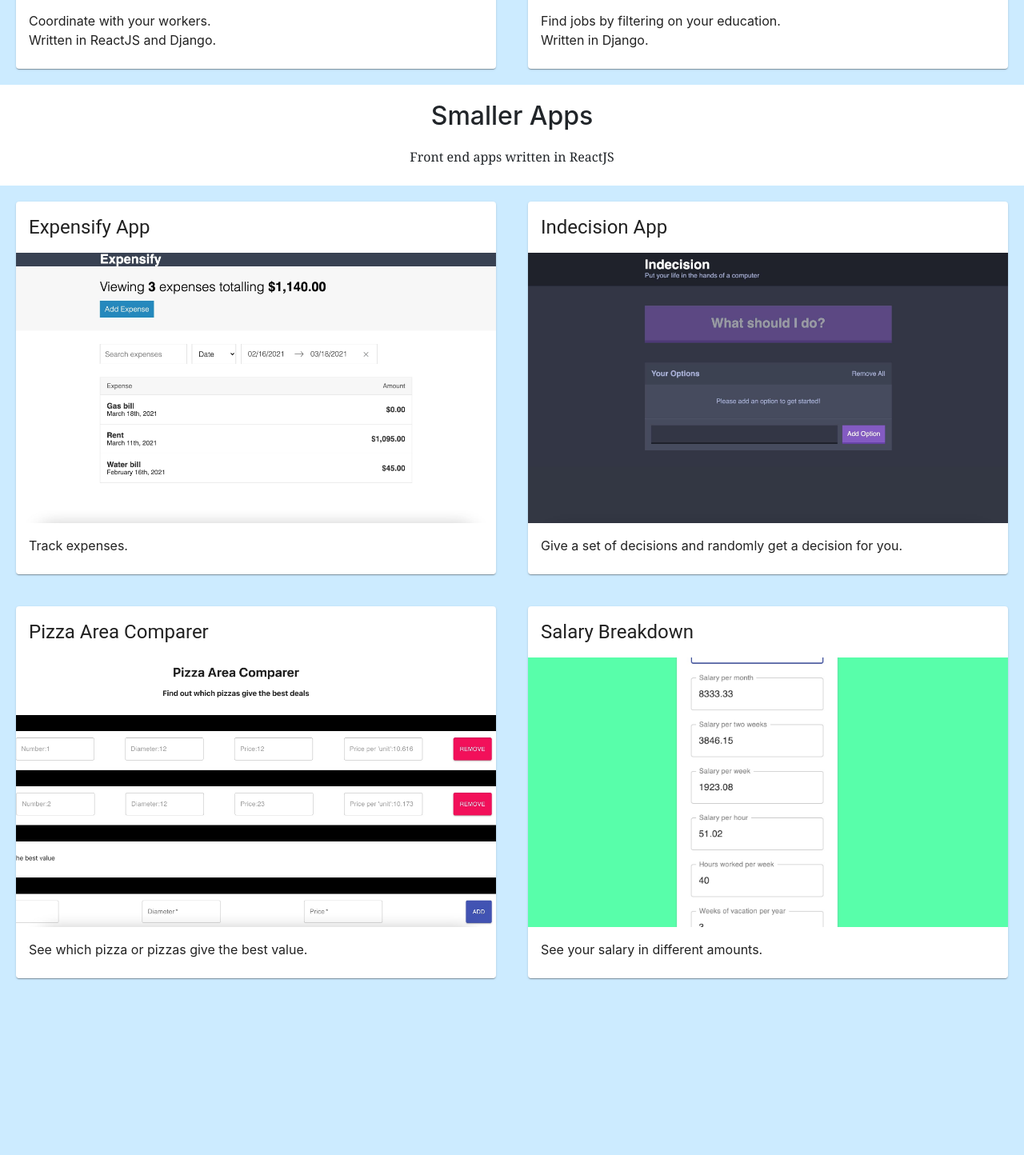
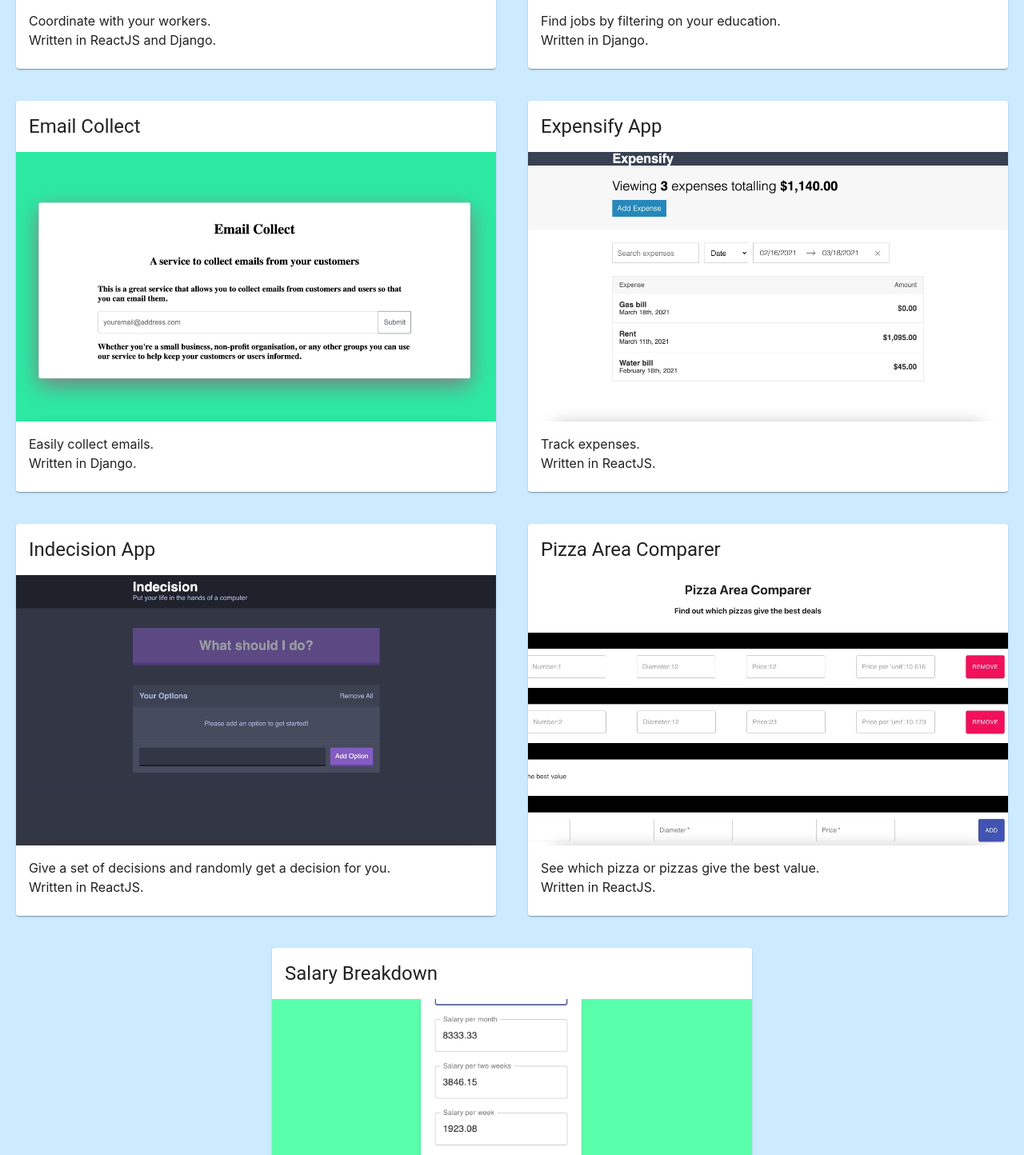
Before and after one commit to SheaMeyers/SheaMeyers.github.io, a React (Create React App) app: page / in a window 1280 px wide. Shown: the part 1206-2650 px from the top of the page at 80% size. Before the commit the page ends 2449 px from the top, so only its background shows below. Built offline with nearby package versions, Linux system fonts and the light colour scheme.

Commit message:
Add email collect to home page

```diff
--- a/src/Home.tsx
+++ b/src/Home.tsx
@@ -6,6 +6,7 @@ import CardHeader from '@material-ui/core/CardHeader';
 import CardMedia from '@material-ui/core/CardMedia';
 import CardContent from '@material-ui/core/CardContent';
 import homePhoto from './homePhoto.jpg';
+import ecPhoto from './ecPhoto.jpg';
 import wcPhoto from './wcPhoto.jpg';
 import jbePhoto from './jbePhoto.jpg';
 import salaryPhoto from './salaryPhoto.jpg';
@@ -49,7 +50,7 @@ const Home: React.FC = () => {
             </div>
             <div className="Projects-portion">
                 <h2 className="Projects-portion--title">Projects</h2>
-                <p>I mostly program in ReactJS and Django.</p>
+                <p>I mostly program with ReactJS and Django.</p>
                 <p>Other projects can be found on my Github.</p>
                 <br/>
                 <div className="Projects-portion--projects">
@@ -81,11 +82,20 @@ const Home: React.FC = () => {
                             Written in Django.
                         </CardContent>
                     </Card>
-                </div>
-                <h3 className="Projects-portion--sub-title">Smaller Apps</h3>
-                <p>Front end apps written in ReactJS</p>
-                <br/>
-                <div className="Projects-portion--projects">
+                    <Card className={classes.root} onClick={_ => window.open("https://www.email-collect.com")}>
+                        <CardHeader
+                            title="Email Collect"
+                        />
+                        <CardMedia
+                            className={classes.media}
+                            image={ecPhoto}
+                            title="Email Collect"
+                        />
+                        <CardContent>
+                            Easily collect emails.  <br/>
+                            Written in Django.
+                        </CardContent>
+                    </Card>
                     <Card className={classes.root} onClick={_ => window.open("https://sheameyers.com/react-expensify-app")}>
                         <CardHeader
                             title="Expensify App"
@@ -96,7 +106,8 @@ const Home: React.FC = () => {
                             title="Expensify App"
                         />
                         <CardContent>
-                            Track expenses.
+                            Track expenses. <br/>
+                            Written in ReactJS.
                         </CardContent>
                     </Card>
                     <Card className={classes.root} onClick={_ => window.open("https://sheameyers.com/react-indecision-app")}>
@@ -109,7 +120,8 @@ const Home: React.FC = () => {
                             title="Indecision App"
                         />
                         <CardContent>
-                            Give a set of decisions and randomly get a decision for you.
+                            Give a set of decisions and randomly get a decision for you.<br/>
+                            Written in ReactJS.
                         </CardContent>
                     </Card>
                     <Card className={classes.root} onClick={_ => window.open("https://sheameyers.com/pizza-area-comparer")}>
@@ -122,7 +134,8 @@ const Home: React.FC = () => {
                             title="Pizza Area Comparer"
                         />
                         <CardContent>
-                            See which pizza or pizzas give the best value.
+                            See which pizza or pizzas give the best value.<br/>
+                            Written in ReactJS.
                         </CardContent>
                     </Card>
                     <Card className={classes.root} onClick={_ => window.open("https://sheameyers.com/salary-breakdown")}>
@@ -135,7 +148,8 @@ const Home: React.FC = () => {
                             title="Salary Breakdown"
                         />
                         <CardContent>
-                            See your salary in different amounts.
+                            See your salary in different amounts.<br/>
+                            Written in ReactJS.
                         </CardContent>
                     </Card>
                 </div>
```
Also changed, not shown: src/ecPhoto.jpg (added).
